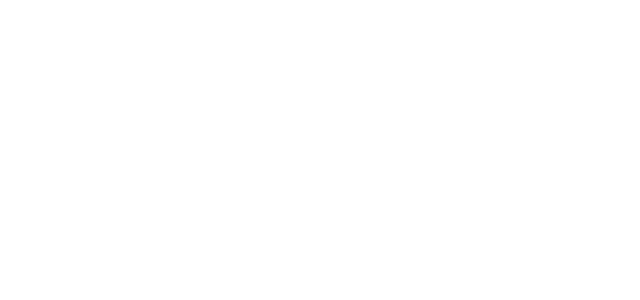
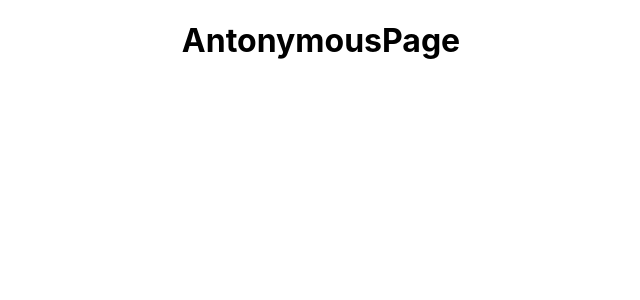
Before and after one commit to mariam21arauj/Word-Weaver, a React (Create React App) app: page /antonymous in a window 1280 px wide. Before the commit this address had no page. Shown: the top 300 px of the page, without its empty margins (319-959 px from the left). Built offline with nearby package versions, Linux system fonts and the light colour scheme.

Commit message:
adds more routes

```diff
--- /dev/null
+++ b/src/pages/AntonymousPage/AntonymousPage.jsx
@@ -0,0 +1,5 @@
+export default function AntonymousPage(){
+    return(
+        <h1>AntonymousPage</h1>
+    )
+}
--- a/src/pages/App/App.jsx
+++ b/src/pages/App/App.jsx
@@ -3,7 +3,11 @@
 import AuthPage from '../AuthPage/AuthPage';
 import MainPage from '../MainPage/MainPage';
 import { Route, Routes } from 'react-router-dom';
-
+import DefinitionsPage from '../DefinitionsPage/DefinitionsPage';
+import ExamplesPage from '../ExamplesPage/ExamplesPage';
+import FavoriteWordsPage from '../FavoriteWordsPage/FavoriteWordsPage';
+import SynonymousPage from '../SynonymousPage/SynonymousPage';
+import AntonymousPage from '../AntonymousPage/AntonymousPage';
 export default function App() {
   const [user, setUser] = useState({})
   return (
@@ -12,6 +16,11 @@
         user ?
         <Routes>
            <Route path='/' element={<MainPage/>}/>
+           <Route path='/definitions' element={<DefinitionsPage/>}/>
+           <Route path='/examples' element={<ExamplesPage/>}/>
+           <Route path='/favorites' element={<FavoriteWordsPage/>}/>
+           <Route path='/synonymous' element={<SynonymousPage/>}/>
+           <Route path='/antonymous' element={<AntonymousPage/>}/>
         </Routes>
         :
         <AuthPage/>
```
